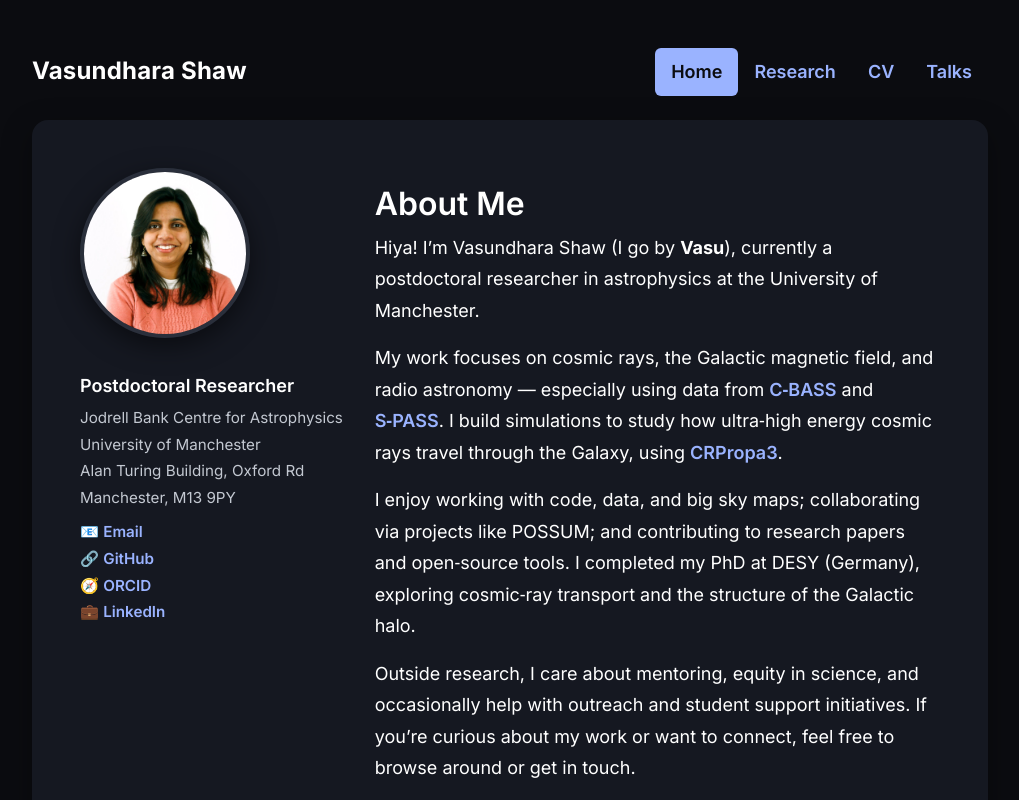
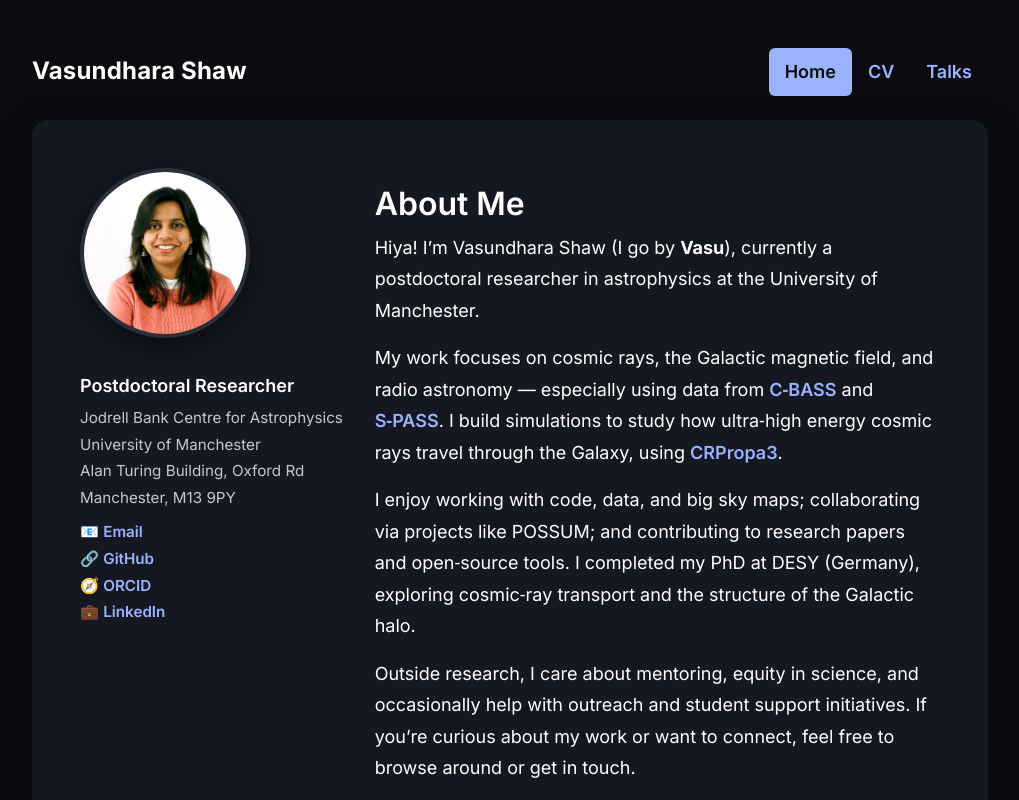
Before and after one commit to VasundharaShaw/VasundharaShaw.github.io, a plain HTML site: page index.html in a window 1280 px wide. Shown: the top 800 px of the page, without its empty margins (130-1149 px from the left). Drawn offline with nearby package versions, Linux system fonts and the light colour scheme.

Commit message:
Update index.html

```diff
--- a/index.html
+++ b/index.html
@@ -119,7 +119,6 @@
       <a class="brand h4 mb-0" href="index.html">Vasundhara Shaw</a>
       <nav class="nav nav-pills">
         <a class="nav-link active" href="index.html" aria-current="page">Home</a>
-        <a class="nav-link" href="research.html">Research</a>
         <a class="nav-link" href="cv.html">CV</a>
         <a class="nav-link" href="talks.html">Talks</a>
       </nav>
```
